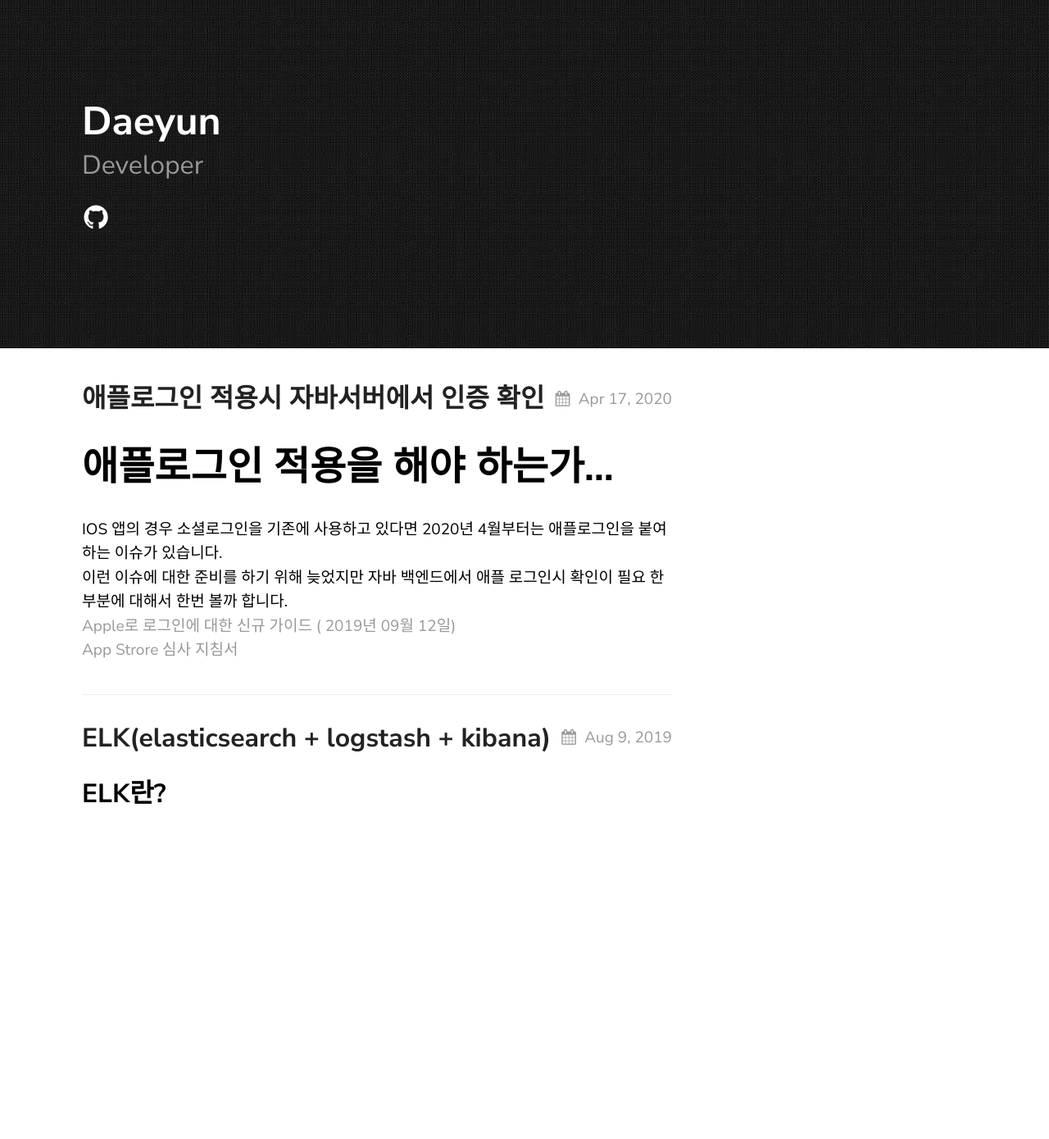
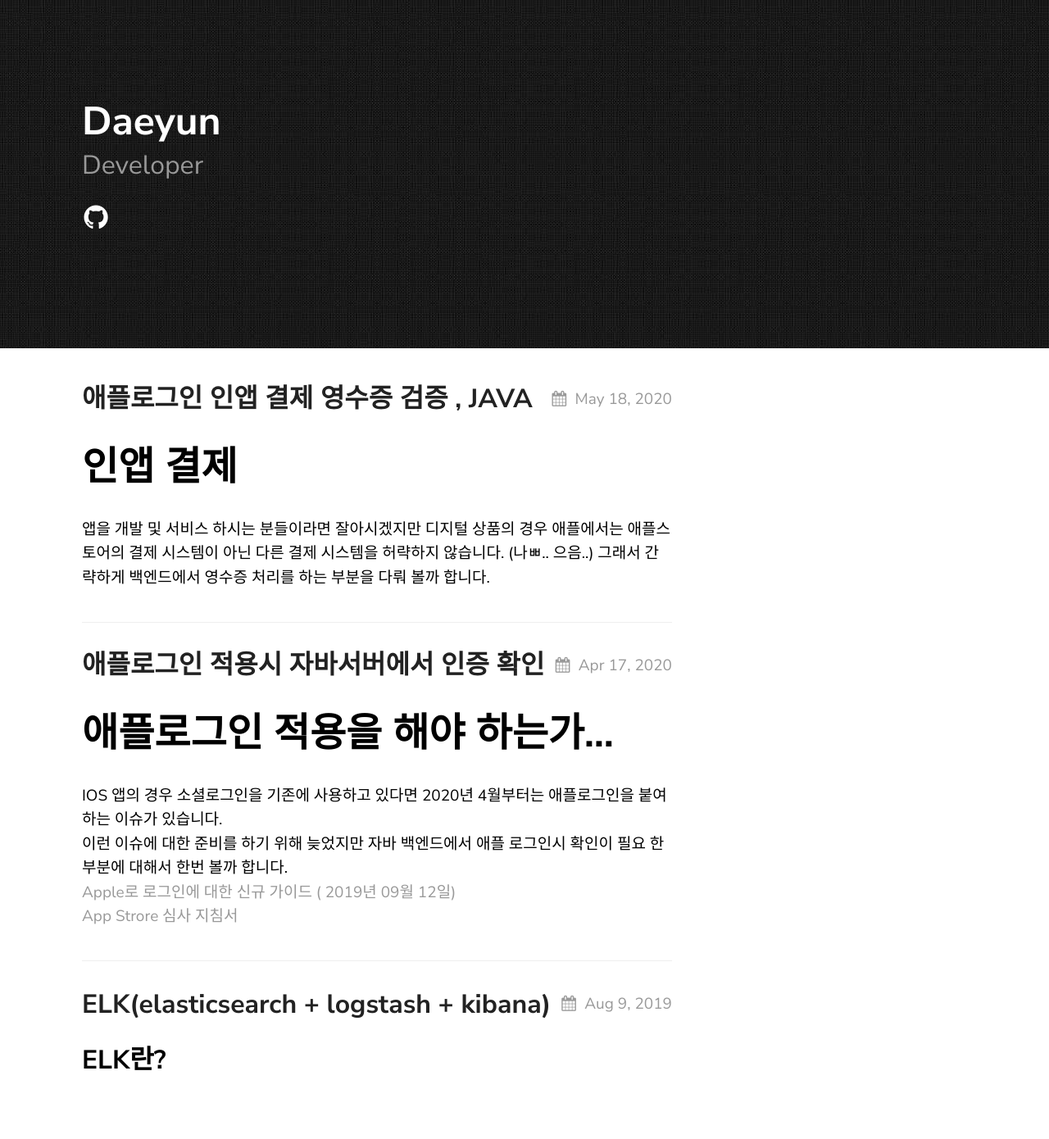
Before and after one commit to ChoDaeYun/daeyun.github.io, a Jekyll site: the page built from index.md, in a window 1280 px wide. Shown: the whole page at 82% size. Built offline with Jekyll 4.4.1, drawn with Linux system fonts in a browser that asks for light colours; before the commit the page ends 1065 px from its top, so only the background shows below that; part of the change alters nothing that is shown.

Commit message:
Apple verifyreceipt

````diff
--- a/_posts/2019-08-09-ELK.markdown
+++ b/_posts/2019-08-09-ELK.markdown
@@ -1,7 +1,7 @@
 ---
 layout: post
 title:  "ELK(elasticsearch + logstash + kibana)"
-description: ELK 설치에 대한 간략한 참고
+description: ELK 설치에 대한 간략한 참고 ( Windows )
 date:   2019-08-09 12:00:00 +000
 categories: ELK
 ---
@@ -14,7 +14,7 @@ ELK는 쉽게 Elasticsearch , Logstash , Kibana 의 세가지 오픈 소스를
 
 Elasticsearch는 최근 몇년 사이 많은 발전을 하였습니다.또한 다양한 곳에서 활용도 하고 있는대 대표적인 서비스 예를 들면 삼성SDS 와 네이버가 있을 듯 합니다. 삼성SDS의 경우 Elasticsearch 기반으로 SDS Chatbot Brity 구축하였고네이버에서는 PaaS형 애플리케이션 로깅 시스템인 NELO에 Elasticsearch를 활용하기도 하였습니다.그 밖에 활용 사례는 아래의 링크에서 더 확인 가능합니다. ( 활용사례에 대한 강의 영상도 볼 수 있습니다.)
 
-<a href="https://www.elastic.co/kr/use-cases/" target="_blank">[활용사례 보러기가]</a><Br>
+<a href="https://www.elastic.co/kr/use-cases/" target="_blank">[활용사례 보러가기]</a><Br>
 
 ## 설치
 
@@ -81,10 +81,9 @@ Logstash 같은 경우 별도의 설치 절차는 없습니다. 다만 서비
 실행 후 서비스 기동이 완료 된 뒤 localhost:5601 로 접근하시면 kibana에 접근이 됩니다.
 
 ## 기타
-
 명령 프롬프트로 매번 실행시키는게 불편하다면 NSSM을 사용하여 서비스에 등록하십시오.
 
 ## 마무리
-우리는 간단한게 ELK 설치를 하는 과정을 진행해보앗습니다. <Br>
+짧긴하지만 대략적이라도 ELK 설치를 하는 과정을 진행해보았습니다. <Br>
 ( 2년전 참 힘들게 설치 했는데 지금은 뭔가 편해진느낌이네.. 세상참...음?)<br>
 다음(언제가 될지...)에는 일반적인 웹에서 elasticsearch 에 데이터를 남기는 방법에 대해서 진행해 보려고 합니다.
--- /dev/null
+++ b/_posts/2020-05-18-APPLE-verifyReceipt.markdown
@@ -0,0 +1,122 @@
+---
+layout: post
+title:  "애플로그인 인앱 결제 영수증 검증 , JAVA"
+description: 앱에서 결제한 영수증 정보 백엔드 처리
+date:   2020-05-18 14:40:00 +000
+categories: Java
+---
+# 인앱 결제
+앱을 개발 및 서비스 하시는 분들이라면 잘아시겠지만 디지털 상품의 경우 애플에서는 애플스토어의 결제 시스템이 아닌 다른 결제 시스템을 허략하지 않습니다. (나ㅃ.. 으음..)
+그래서 간략하게 백엔드에서 영수증 처리를 하는 부분을 다뤄 볼까 합니다.
+
+우선 사용한 의존성은 다음과 같습니다.
+```xml
+<dependency>
+    <groupId>com.mashape.unirest</groupId>
+    <artifactId>unirest-java</artifactId>
+    <version>1.4.9</version>
+</dependency>
+<dependency>
+    <groupId>com.google.code.gson</groupId>
+    <artifactId>gson</artifactId>
+    <version>2.8.0</version>
+</dependency>
+```
+
+애플에서 제공하는 영수증 API 목록 <br>
+https://buy.itunes.apple.com<br>
+https://sandbox.itunes.apple.com<br>
+
+애플 API 가이드 <br>
+https://developer.apple.com/documentation/appstorereceipts/verifyreceipt <br>
+
+
+buy는 라이브 서비스용도 이며 sandbox 는 테스트 용도 입니다. <br>
+ios 셋팅에서 샌드박스 아이디를 등록하면 테스트 진행시 편하게 테스트 진행을 할수 있습니다. <br>
+
+먼저 간략하게 영수증을 검증하는 순서는 다음과 같습니다. <br>
+영수증 검증요청 -> buy.itunes.apple.com 을 통하여 영수증 검증 요청 <br>
+-> 리턴 값이 21007인경우 sandbox.itunes.apple.com 으로 영수증 검증 재요청 <br>
+-> 검증 처리 및 완료 <br>
+
+영수증을 Decode 하는 역활로 수행이 되는 부붑이기 때문에 인앱 결제상 이미 결제가 되어 있는 상태가 됩니다. <br>
+
+일반적으로 사용하는 부분에 대해서 변수지정을 다음과 같이 하였습니다. <br>
+```java
+String itunesUrl = "https://buy.itunes.apple.com";
+String sandboxUrl = "https://sandbox.itunes.apple.com" ;
+/**
+*애플에서 받은 키 정보
+*/
+String appleSecretKey = "";
+/**
+*영수증 정보
+*/
+String receiptData = "";
+```
+
+그리고 영수증을 검증하는 부부은 다음과 같습니다.
+```java
+/* 영수증 정보 및 애플 키 변수 생성  */
+JSONObject bodyData = new JSONObject()
+    .put("receipt-data", receiptData)
+    .put("password", appleSecretKey)
+    .put("exclude-old-transactions", true);
+
+/* 검증 요청  */
+HttpResponse<JsonNode> response = Unirest.post(itunesUrl+"/verifyReceipt")
+    .header("Content-Type", "application/json")
+    .body(bodyData)
+    .asJson();
+
+/* sandbox 영수증인 경우  sandbox로 결제 검증 재요청 */
+if(response.getStatus() == 200 && response.getBody().getObject().get("status").toString().equals("21007")) {
+    response = Unirest.post(sandboxUrl+"/verifyReceipt")
+            .header("Content-Type", "application/json")
+            .body(bodyData)
+            .asJson();
+}
+/* 영수증 검증이 정상처리된 경우  */
+if(response.getStatus() == 200 && response.getBody().getObject().get("status").toString().equals("0")) {
+    JsonParser parser = new JsonParser();
+        JsonObject object = (JsonObject)parser.parse(response.getBody().getObject().get("receipt").toString());
+        JsonArray array = (JsonArray)parser.parse(object.get("in_app").toString());
+        // 최근 결제 내역 가져오기
+        String transaction_id = null;
+        String original_transaction_id = null;
+        String purchase_date_ms = null;
+        String product_id = null;
+        for(int i = 0 ; i< array.size() ; i ++) {
+            object = (JsonObject)parser.parse(array.get(i).toString());
+            if(transaction_id == null  || Long.parseLong(purchase_date_ms) < Long.parseLong(object.get("purchase_date_ms").toString().replaceAll("\"",""))) {
+                transaction_id  = object.get("transaction_id").toString().replaceAll("\"","");
+                original_transaction_id = object.get("original_transaction_id").toString().replaceAll("\"","");
+                purchase_date_ms = object.get("purchase_date_ms").toString().replaceAll("\"","");
+                product_id = object.get("product_id").toString().replaceAll("\"","");
+            }
+        }
+        System.out.println(transaction_id);
+        System.out.println(original_transaction_id);
+        System.out.println(purchase_date_ms);
+        System.out.println(product_id);
+}
+```
+코드를 보시면 결제 검증 이후 for 문이 의아해 하실수 있습니다. <br>
+애플의 결제 영수증은 결제한 건에 대한 영수증 내역이 아닙니다. 해당 서비스를 통해 결제를 할 내역이라고 보시면 될듯합니다. <br>
+하여 저같은 경우 for 문을 통하여 최근 처리된 영수증 내역을 가져오도록 하겠습니다. <br>
+부가적으로 더 처리를 추가 한다면 취소된 내역은 제외 한다던지 하는 요소가 필요 합니다. <br>
+
+위의 코드는 영수증 검증시 필요한 내용에 대한 확인을 위한 코드 입니다.  <br>
+<a href="https://github.com/ChoDaeYun/apple-verifyReceipt" target="_blank">https://github.com/ChoDaeYun/apple-verifyReceipt</a>
+
+# 기타
+- 소모성 , 비소모성 타입의 상품에 대한 환불   <br>
+    ( 소모성의 경우 환불 확인이 힘들다는 내용들이 많아 비소모성으로 상품을 등록하였으며 환불에 대한 체크를 IOS 클라이언트 레벨에서 영수증 <br>확인하여 환불 내역이 있을 경우 서버로 환불처리 요청을 하도록 개발을 하였습니다.  )<br>
+- 정기 결제에 대한 구독 취소 , 환불 , 결제<br>
+    (정기결제의 경우 구독취소는 상품은 유효하지만 재결제는 안한다는 내용이기에 이력 외의 별도의 서버에서 크게 처리 할 부분은 없습니다. <br>
+     문제는 환불 , 재결제에 대한 이슈 인데 아직 실제로 개발은 진행해본적이 없어 고민만 하고 있습니다. )<br>
+- 구글인앱결제와의 차이 .. <br>
+    구글은 48시간 이후 서비스사에 문의 하도록 안내 되는데.. 애플 환불은 애플스토어에서만 가능합니다. <br>
+    서비스사에서 환불을 처리 해주는게 가능한지도 모르겠습니다. 관련 내용도 찾지 못해서 .. <br>
+    구글은 재무관리 권한이 있다면 주문내역조회 가 가능하여 환불진행이 필요 할때 서비스사에서 직접 환불이 가능한데 말입니다. <br>
+    그 외에 일반적인 결제 서비스를 봐도 별도의 환불 기능이 존재 하는데 애플은 왜 없는거 같은지.. <br>
````
Also changed, not shown: 3 other files.
